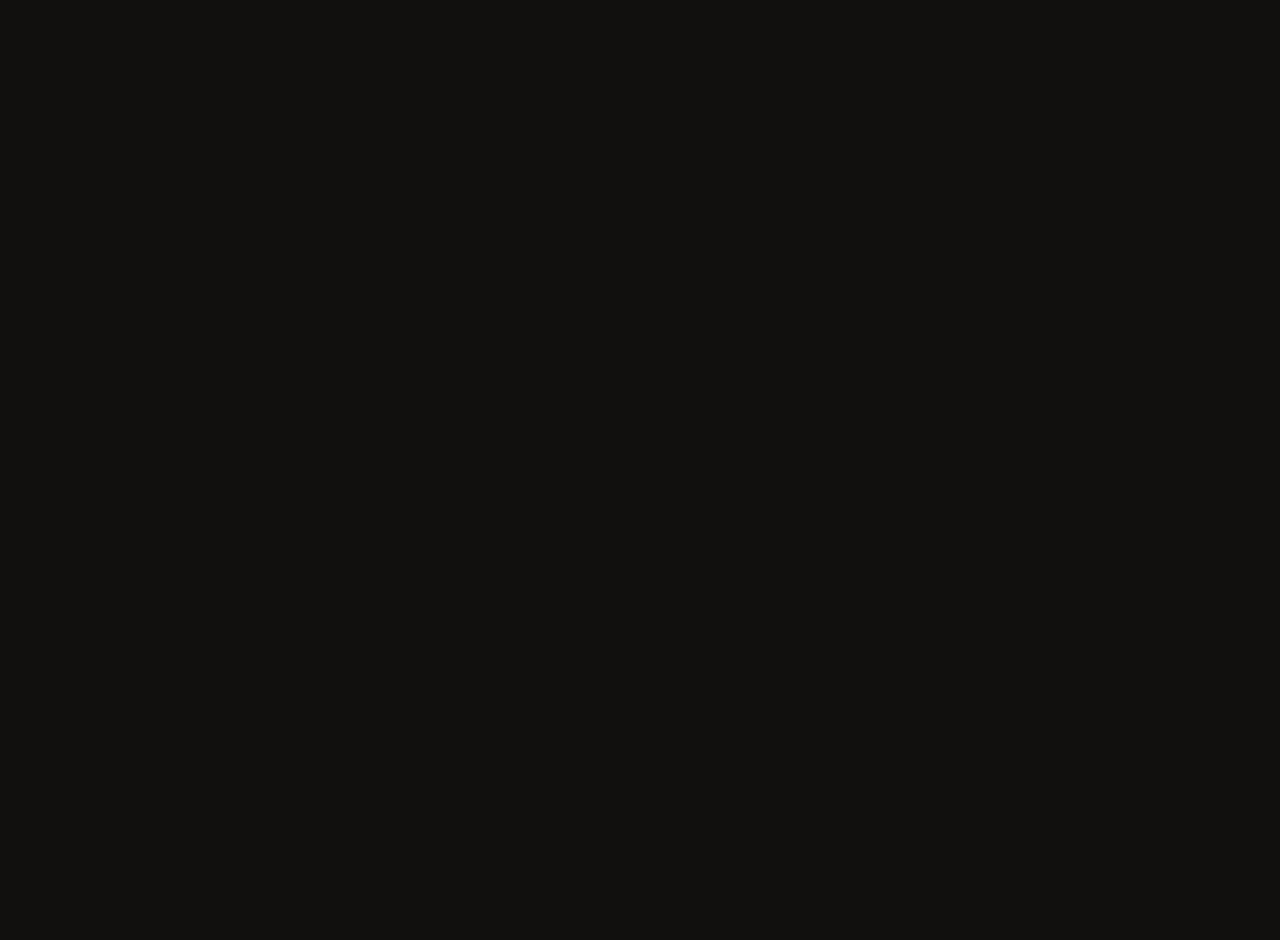
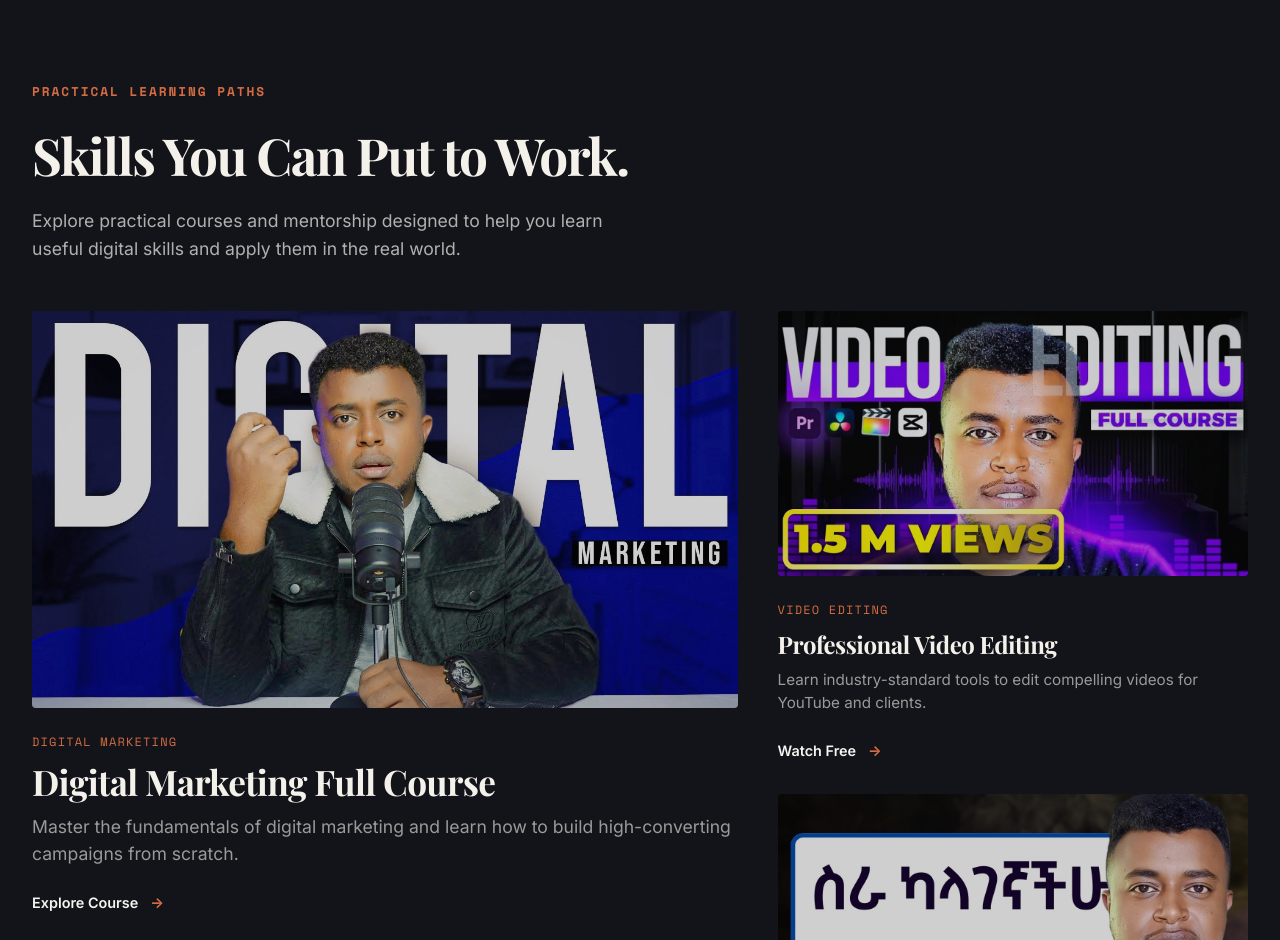
Before and after one commit to yoliym/etubers-concept, a React (Vite) app: page / in a window 1280 px wide. Shown: the part 1860-2800 px from the top of the page. Before the commit the page ends 1858 px from the top, so only its background shows below. Built offline with nearby package versions, Linux system fonts and the light colour scheme; a web font is replaced by a local one.

Commit message:
Complete Etubers programs section

```diff
--- a/src/App.jsx
+++ b/src/App.jsx
@@ -2,6 +2,7 @@ import React from 'react';
 import Navbar from './components/Navbar/Navbar';
 import Hero from './components/Hero/Hero';
 import About from './components/About/About';
+import Programs from './components/Programs/Programs';
 
 import './styles/global.css';
 
@@ -12,6 +13,7 @@ function App() {
       <main>
         <Hero />
         <About />
+        <Programs />
       </main>
     </div>
   );
--- a/src/components/Programs/Programs.css
+++ b/src/components/Programs/Programs.css
@@ -1,69 +1,259 @@
-.section-header {
-  text-align: center;
-  margin-bottom: 3.5rem;
+.programs-section {
+  padding: 5rem 0;
+  background-color: #121419; /* Slightly different dark base for energy shift */
+  color: #f4f4f0;
+  font-family: 'Inter', -apple-system, sans-serif;
 }
 
-.section-subtitle {
-  color: var(--text-muted);
-  font-size: 1.1rem;
+.programs-container {
+  max-width: 1400px;
+  margin: 0 auto;
+  padding: 0 2rem;
 }
 
-.programs-grid {
-  display: grid;
-  grid-template-columns: repeat(auto-fit, minmax(300px, 1fr));
-  gap: 2rem;
+/* Header Area */
+.programs-header {
+  margin-bottom: 3rem;
+  max-width: 600px;
 }
 
+.programs-eyebrow {
+  display: inline-block;
+  font-family: 'Space Mono', monospace;
+  font-size: 0.8rem;
+  font-weight: 700;
+  color: var(--accent-orange, #d46c43);
+  letter-spacing: 0.15em;
+  margin-bottom: 1.5rem;
+}
+
+.programs-heading {
+  font-size: clamp(2.5rem, 4vw, 3.5rem);
+  font-weight: 900;
+  letter-spacing: -0.03em;
+  line-height: 1.1;
+  margin-bottom: 1.5rem;
+}
+
+.programs-intro {
+  font-size: 1.1rem;
+  color: rgba(244, 244, 240, 0.7);
+  line-height: 1.6;
+}
+
+/* Base Card & Link Styles */
 .program-card {
-  padding: 2.2rem;
   position: relative;
   display: flex;
   flex-direction: column;
 }
 
-.program-tag {
-  position: absolute;
-  top: 1rem;
-  right: 1.5rem;
-  background: var(--primary);
-  color: white;
-  font-size: 0.75rem;
-  font-weight: 700;
-  padding: 0.25rem 0.75rem;
-  border-radius: 20px;
-  text-transform: uppercase;
+.program-link {
+  text-decoration: none;
+  color: inherit;
+  display: flex;
+  flex-direction: column;
+  height: 100%;
+  outline: none;
 }
 
-.program-meta {
-  font-size: 0.85rem;
-  color: var(--accent);
-  margin-bottom: 0.8rem;
-  font-weight: 600;
+.program-link:focus-visible {
+  box-shadow: 0 0 0 3px var(--accent-orange, #d46c43);
+  border-radius: 4px;
+}
+
+/* Image Presentation */
+.program-image-wrapper {
+  position: relative;
+  width: 100%;
+  aspect-ratio: 16 / 9;
+  overflow: hidden;
+  border-radius: 4px;
+  margin-bottom: 1.5rem;
+  background-color: #1a1c23;
+}
+
+.program-image {
+  width: 100%;
+  height: 100%;
+  object-fit: cover;
+  transition: transform 0.6s cubic-bezier(0.16, 1, 0.3, 1);
+}
+
+.program-image-overlay {
+  position: absolute;
+  top: 0; left: 0; right: 0; bottom: 0;
+  background-color: rgba(15, 17, 21, 0.2);
+  transition: background-color 0.4s ease;
+}
+
+/* Card Content */
+.program-category {
+  font-family: 'Space Mono', monospace;
+  font-size: 0.75rem;
+  color: var(--accent-orange, #d46c43);
+  text-transform: uppercase;
+  letter-spacing: 0.1em;
+  margin-bottom: 0.75rem;
+  display: block;
 }
 
 .program-title {
-  font-size: 1.4rem;
-  margin-bottom: 1rem;
+  font-size: 1.5rem;
+  font-weight: 800;
+  margin-bottom: 0.75rem;
+  letter-spacing: -0.02em;
+  transition: color 0.3s ease;
 }
 
-.program-desc {
-  color: var(--text-muted);
+.program-description {
   font-size: 0.95rem;
+  color: rgba(244, 244, 240, 0.6);
+  line-height: 1.5;
   margin-bottom: 1.5rem;
   flex-grow: 1;
 }
 
-.program-features {
-  list-style: none;
-  margin-bottom: 1.8rem;
+.program-action {
+  display: flex;
+  align-items: center;
+  gap: 0.75rem;
+  font-weight: 700;
+  font-size: 0.9rem;
+  color: #f4f4f0;
+  margin-top: auto;
 }
 
-.program-features li {
-  font-size: 0.9rem;
-  color: var(--text-main);
-  margin-bottom: 0.5rem;
+.action-arrow {
+  color: var(--accent-orange, #d46c43);
+  transition: transform 0.3s ease;
 }
 
-.full-width {
-  width: 100%;
+.action-line {
+  width: 24px;
+  height: 2px;
+  background-color: var(--accent-orange, #d46c43);
+  transition: width 0.3s ease;
 }
+
+/* Hover Interactions */
+.program-link:hover .program-image {
+  transform: scale(1.05);
+}
+.program-link:hover .program-image-overlay {
+  background-color: transparent;
+}
+.program-link:hover .program-title {
+  color: var(--accent-orange, #d46c43);
+}
+.program-link:hover .action-arrow {
+  transform: translateX(4px);
+}
+.program-link:hover .action-line {
+  width: 40px;
+}
+
+@media (prefers-reduced-motion: reduce) {
+  .program-image, .action-arrow, .action-line, .program-title {
+    transition: none;
+  }
+  .program-link:hover .program-image {
+    transform: none;
+  }
+}
+
+/* Editorial Grid (Featured + Secondary) */
+.programs-editorial-grid {
+  display: grid;
+  grid-template-columns: 1.2fr 0.8fr;
+  gap: 2.5rem;
+  margin-bottom: 3rem;
+  align-items: start;
+}
+
+.programs-secondary-group {
+  display: grid;
+  grid-template-columns: 1fr;
+  gap: 2rem;
+}
+
+/* Featured Specifics */
+.program-card.featured .program-title {
+  font-size: 2.2rem;
+}
+.program-card.featured .program-description {
+  font-size: 1.1rem;
+}
+
+/* Compact Grid */
+.programs-compact-grid {
+  display: grid;
+  grid-template-columns: repeat(3, 1fr);
+  gap: 2rem;
+  border-top: 1px solid rgba(255, 255, 255, 0.05);
+  padding-top: 3rem;
+}
+
+.program-card.compact .program-title {
+  font-size: 1.25rem;
+  margin-bottom: 1.5rem;
+}
+.program-card.compact .program-image-wrapper {
+  aspect-ratio: 16 / 9;
+}
+
+.compact-action {
+  font-family: 'Space Mono', monospace;
+  font-size: 0.75rem;
+  letter-spacing: 0.05em;
+  text-transform: uppercase;
+}
+
+/* Responsive */
+@media (max-width: 1024px) {
+  .programs-editorial-grid {
+    gap: 3rem;
+  }
+  .program-card.featured .program-title {
+    font-size: 1.8rem;
+  }
+}
+
+@media (max-width: 900px) {
+  .programs-editorial-grid {
+    grid-template-columns: 1fr;
+    gap: 4rem;
+  }
+  .programs-secondary-group {
+    grid-template-columns: 1fr 1fr;
+    gap: 2rem;
+  }
+  .programs-compact-grid {
+    grid-template-columns: repeat(2, 1fr);
+  }
+}
+
+@media (max-width: 600px) {
+  .programs-section {
+    padding: 4rem 0;
+  }
+  .programs-header {
+    margin-bottom: 2.5rem;
+  }
+  .programs-secondary-group {
+    grid-template-columns: 1fr;
+    gap: 2.5rem;
+  }
+  .programs-compact-grid {
+    grid-template-columns: 1fr;
+    gap: 2.5rem;
+  }
+  .program-card.featured .program-title {
+    font-size: 1.6rem;
+  }
+
+  /* Touch Targets */
+  .program-link {
+    padding: 0.5rem 0;
+  }
+}
--- a/src/components/Programs/Programs.jsx
+++ b/src/components/Programs/Programs.jsx
@@ -1,34 +1,144 @@
 import React from 'react';
-import { programs } from '../../data/programs';
 import './Programs.css';
 
-export default function Programs() {
+const programsData = {
+  featured: {
+    category: 'Digital Marketing',
+    title: 'Digital Marketing Full Course',
+    description: 'Master the fundamentals of digital marketing and learn how to build high-converting campaigns from scratch.',
+    action: 'Explore Course',
+    image: '/images/etubers/thumbnails/digital-marketing-course.jpg'
+  },
+  secondary: [
+    {
+      id: 1,
+      category: 'Video Editing',
+      title: 'Professional Video Editing',
+      description: 'Learn industry-standard tools to edit compelling videos for YouTube and clients.',
+      action: 'Watch Free',
+      image: '/images/etubers/thumbnails/video-editing-course.jpg'
+    },
+    {
+      id: 2,
+      category: 'Agency',
+      title: 'Social Media Agency',
+      description: 'Start and scale a profitable social media marketing agency with practical execution steps.',
+      action: 'View Program',
+      image: '/images/etubers/thumbnails/social-media-agency.jpg'
+    }
+  ],
+  compact: [
+    {
+      id: 1,
+      category: 'Advertising',
+      title: 'Facebook Ads Mastery',
+      description: 'Run profitable paid campaigns with high ROI.',
+      action: 'Learn More',
+      image: '/images/etubers/thumbnails/facebook-ads-course.jpg'
+    },
+    {
+      id: 2,
+      category: 'Guidance',
+      title: '1-on-1 Mentorship',
+      description: 'Direct guidance to accelerate your digital career.',
+      action: 'Explore Mentorship',
+      image: '/images/etubers/thumbnails/creator-reference-01.jpg'
+    },
+    {
+      id: 3,
+      category: 'Strategy',
+      title: 'Business & Execution',
+      description: 'Develop the mindset and systems for global business.',
+      action: 'Learn More',
+      image: '/images/etubers/thumbnails/creator-reference-02.jpg'
+    }
+  ]
+};
+
+const Programs = () => {
   return (
-    <section id="programs" className="programs-section">
-      <div className="container">
-        <div className="section-header">
-          <h2 className="section-title">Specialized Accelerator Programs</h2>
-          <p className="section-subtitle">Tailored tracks designed for every stage of your YouTube journey.</p>
+    <section className="programs-section" id="programs">
+      <div className="programs-container">
+
+        <div className="programs-header">
+          <span className="programs-eyebrow">PRACTICAL LEARNING PATHS</span>
+          <h2 className="programs-heading">Skills You Can Put to Work.</h2>
+          <p className="programs-intro">
+            Explore practical courses and mentorship designed to help you learn useful digital skills and apply them in the real world.
+          </p>
         </div>
-        <div className="programs-grid">
-          {programs.map((program) => (
-            <div key={program.id} className="program-card glass-card">
-              {program.highlight && <span className="program-tag">{program.highlight}</span>}
-              <div className="program-meta">
-                <span>{program.category}</span> • <span>{program.duration}</span>
+
+        <div className="programs-editorial-grid">
+
+          {/* Featured Item */}
+          <div className="program-card featured">
+            <a href="#" className="program-link" onClick={(e) => e.preventDefault()}>
+              <div className="program-image-wrapper">
+                <img src={programsData.featured.image} alt={programsData.featured.title} className="program-image" />
+                <div className="program-image-overlay"></div>
               </div>
-              <h3 className="program-title">{program.title}</h3>
-              <p className="program-desc">{program.description}</p>
-              <ul className="program-features">
-                {program.features.map((feat, idx) => (
-                  <li key={idx}>✓ {feat}</li>
-                ))}
-              </ul>
-              <button className="btn-primary full-width">Enroll Now</button>
+              <div className="program-content">
+                <span className="program-category">{programsData.featured.category}</span>
+                <h3 className="program-title">{programsData.featured.title}</h3>
+                <p className="program-description">{programsData.featured.description}</p>
+                <div className="program-action">
+                  <span>{programsData.featured.action}</span>
+                  <div className="action-arrow">&rarr;</div>
+                </div>
+              </div>
+            </a>
+          </div>
+
+          {/* Secondary Items */}
+          <div className="programs-secondary-group">
+            {programsData.secondary.map((item) => (
+              <div className="program-card secondary" key={item.id}>
+                <a href="#" className="program-link" onClick={(e) => e.preventDefault()}>
+                  <div className="program-image-wrapper">
+                    <img src={item.image} alt={item.title} className="program-image" />
+                    <div className="program-image-overlay"></div>
+                  </div>
+                  <div className="program-content">
+                    <span className="program-category">{item.category}</span>
+                    <h3 className="program-title">{item.title}</h3>
+                    <p className="program-description">{item.description}</p>
+                    <div className="program-action">
+                      <span>{item.action}</span>
+                      <div className="action-arrow">&rarr;</div>
+                    </div>
+                  </div>
+                </a>
+              </div>
+            ))}
+          </div>
+
+        </div>
+
+        {/* Compact Topics */}
+        <div className="programs-compact-grid">
+          {programsData.compact.map((item) => (
+            <div className="program-card compact" key={item.id}>
+              <a href="#" className="program-link" onClick={(e) => e.preventDefault()}>
+                <div className="program-image-wrapper">
+                  <img src={item.image} alt={item.title} className="program-image" />
+                  <div className="program-image-overlay"></div>
+                </div>
+                <div className="program-content">
+                  <span className="program-category">{item.category}</span>
+                  <h3 className="program-title">{item.title}</h3>
+                  <div className="program-action compact-action">
+                    <span>{item.action}</span>
+                    <div className="action-line"></div>
+                  </div>
+                </div>
+              </a>
             </div>
           ))}
         </div>
+
       </div>
     </section>
   );
-}
+};
+
+export default Programs;
```
